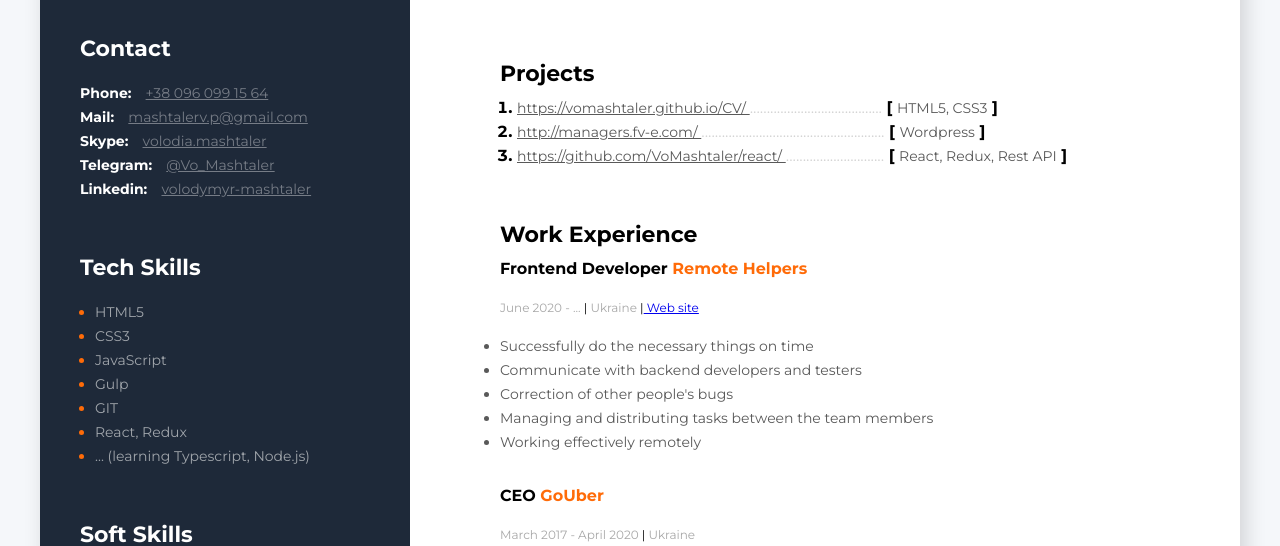
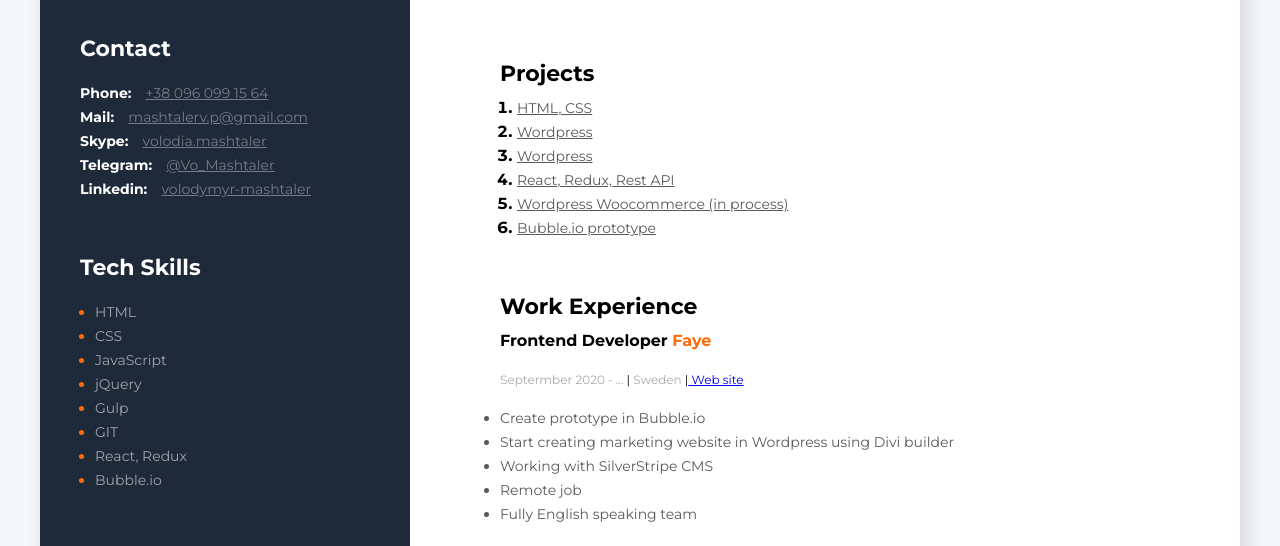
Before and after one commit to VoMashtaler/CV, a plain HTML site: page index.html in a window 1280 px wide. Shown: the part 385-931 px from the top of the page. Drawn offline with Linux system fonts and the light colour scheme.

Commit message:
Add files via upload
07.10.2020

```diff
--- a/index.html
+++ b/index.html
@@ -42,13 +42,16 @@
                 <h3 class="tech-title">Tech Skills</h3>
                 <ul>
                     <li class="tech-item">
-                        <span class="tech-text">HTML5</span>
+                        <span class="tech-text">HTML</span>
                     </li>
                     <li class="tech-item">
-                        <span class="tech-text">CSS3</span>
+                        <span class="tech-text">CSS</span>
                     </li>
                     <li class="tech-item">
                         <span class="tech-text">JavaScript</span>
+                    </li>
+                    <li class="tech-item">
+                        <span class="tech-text">jQuery</span>
                     </li>
                     <li class="tech-item">
                         <span class="tech-text">Gulp</span>
@@ -60,8 +63,9 @@
                         <span class="tech-text">React, Redux</span>
                     </li>
                     <li class="tech-item">
-                        <span class="tech-text">... (learning Typescript, Node.js)</span>
+                        <span class="tech-text">Bubble.io</span>
                     </li>
+
 
                 </ul>
             </div>
@@ -146,30 +150,48 @@
                     class="prj-link"
                     href = "https://vomashtaler.github.io/CV/"
                     target="_blank">
-                    https://vomashtaler.github.io/CV/
+                    HTML, CSS
                     </a>
-                    <span class="dots">.......................................</span>
-                    <span><b>[</b> <span class="tech-name">HTML5, CSS3</span> <b>]</b></span>
                 </li>
                 <li class="prg-item">
                     <a
                     class="prj-link"
-                    href = "http://managers.fv-e.com/"
+                    href = "http://v-mg.com"
                     target="_blank">
-                    http://managers.fv-e.com/
+                    Wordpress
                     </a>
-                    <span class="dots">......................................................</span>
-                    <span><b>[</b> <span class="tech-name">Wordpress</span> <b>]</b></span>
+                </li>
+                <li class="prg-item">
+                    <a
+                    class="prj-link"
+                    href = "http://l-gn.com"
+                    target="_blank">
+                    Wordpress
+                    </a>
                 </li>
                 <li class="prg-item">
                     <a
                     class="prj-link"
                     href = "https://github.com/VoMashtaler/react"
                     target="_blank">
-                    https://github.com/VoMashtaler/react/
+                    React, Redux, Rest API
                     </a>
-                    <span class="dots">.............................</span>
-                    <span><b>[</b> <span class="tech-name">React, Redux, Rest API</span> <b>]</b></span>
+                </li>
+                <li class="prg-item">
+                    <a
+                    class="prj-link"
+                    href = "https://zyma.com.ua"
+                    target="_blank">
+                    Wordpress Woocommerce (in process)
+                    </a>
+                </li>
+                <li class="prg-item">
+                    <a
+                    class="prj-link"
+                    href = "https://videoplan1.bubbleapps.io"
+                    target="_blank">
+                    Bubble.io prototype
+                    </a>
                 </li>
                 </ol>
             </div>
@@ -177,6 +199,17 @@
             <div>
             <h3 class="about-me-title">Work Experience</h3>
             <!--Company 0-->
+            <div>
+                <h4 class="prof-title">Frontend Developer <span class="orng">Faye</span></h4>
+                <span class="prf-time">Septermber 2020 - ... <span class="divider">|</span> Sweden <span class="divider">|</span><a href = "http://cloudreel.io/" target="_blank"> Web site</a></span>
+                <ul class="duties">
+                    <li class="prf-duties-item">Create prototype in Bubble.io</li>
+                    <li class="prf-duties-item">Start creating marketing website in Wordpress using Divi builder</li>
+                    <li class="prf-duties-item">Working with SilverStripe CMS</li>
+                    <li class="prf-duties-item">Remote job</li>
+                    <li class="prf-duties-item">Fully English speaking team</li>
+                </ul>
+            </div>
             <div>
                 <h4 class="prof-title">Frontend Developer <span class="orng">Remote Helpers</span></h4>
                 <span class="prf-time">June 2020 - ... <span class="divider">|</span> Ukraine <span class="divider">|</span><a href = "http://rh-s.com/" target="_blank"> Web site</a></span>
```
